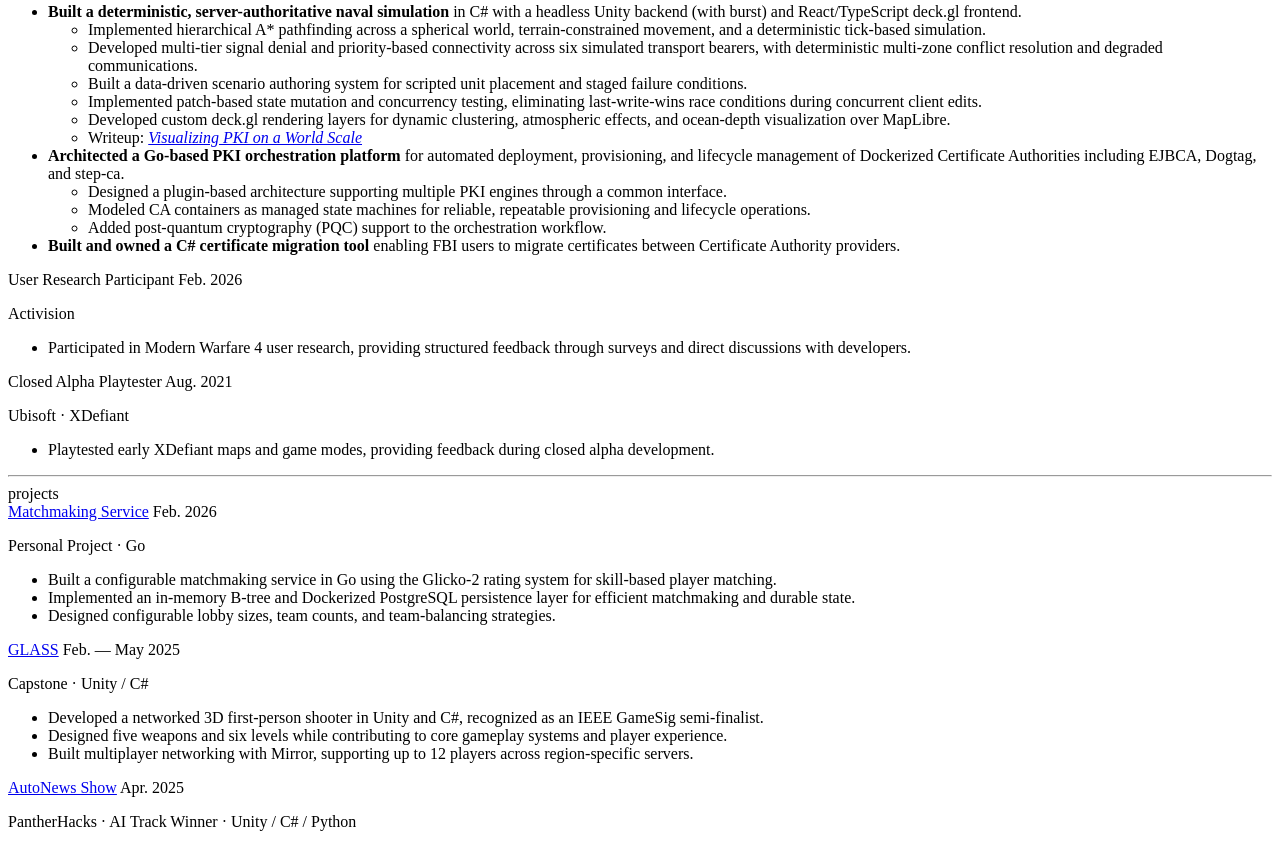
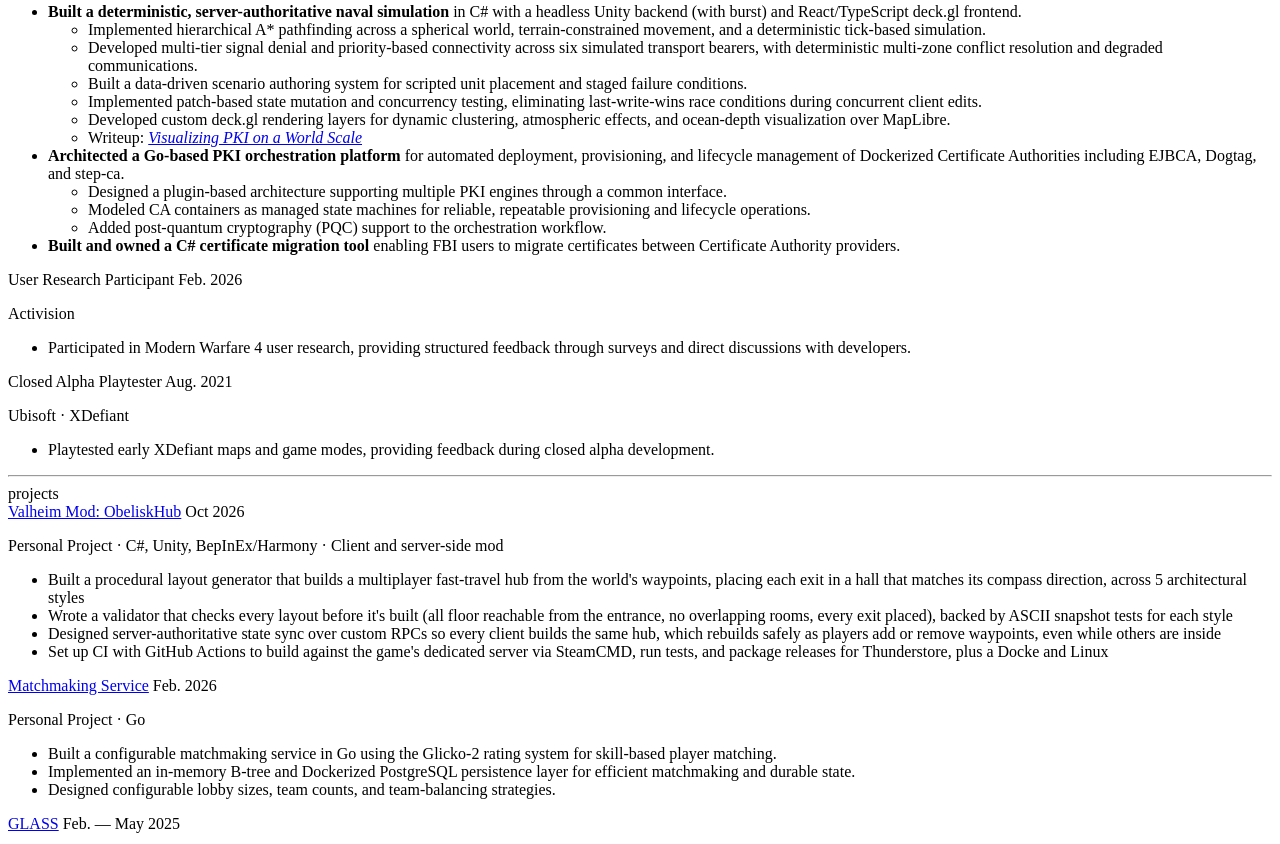
Before and after one commit to Greg-Chinnici/gregdev, a website: page content/index.html in a window 1280 px wide. Shown: the part 309-1153 px from the top of the page. Drawn offline with Linux system fonts and the light colour scheme.

Commit message:
Added valheim mod listing

```diff
--- a/content/index.html
+++ b/content/index.html
@@ -135,6 +135,37 @@
         <hr class="resume-rule" />
 
         <span class="resume-label">projects</span>
+        <div class="resume-entry">
+                 <div class="resume-entry-header">
+                   <span class="resume-entry-title">
+                     <a href="https://thunderstore.io/c/valheim/p/gregdev/ObeliskHub/"
+                        target="_blank"
+                        rel="noopener noreferrer">Valheim Mod: ObeliskHub</a>
+                   </span>
+                   <span class="resume-entry-date">Oct 2026</span>
+                 </div>
+
+                 <p class="resume-entry-org">Personal Project · C#, Unity, BepInEx/Harmony · Client and server-side mod</p>
+
+                 <ul>
+                   <li>
+                     Built a procedural layout generator that builds a multiplayer fast-travel hub from the world's waypoints,
+                     placing each exit in a hall that matches its compass direction, across 5 architectural styles
+                   </li>
+                   <li>
+                     Wrote a validator that checks every layout before it's built (all floor reachable from the entrance,
+                     no overlapping rooms, every exit placed), backed by ASCII snapshot tests for each style
+                   </li>
+                   <li>
+                     Designed server-authoritative state sync over custom RPCs so every client builds the same hub, which
+                     rebuilds safely as players add or remove waypoints, even while others are inside
+                   </li>
+                   <li>
+                     Set up CI with GitHub Actions to build against the game's dedicated server via SteamCMD, run tests, and package
+                     releases for Thunderstore, plus a Docke and Linux
+                   </li>
+                 </ul>
+               </div>
 
         <div class="resume-body">
           <div class="resume-entry">
```
